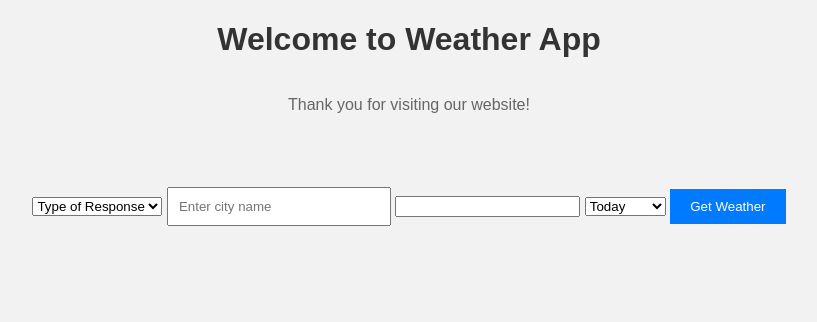
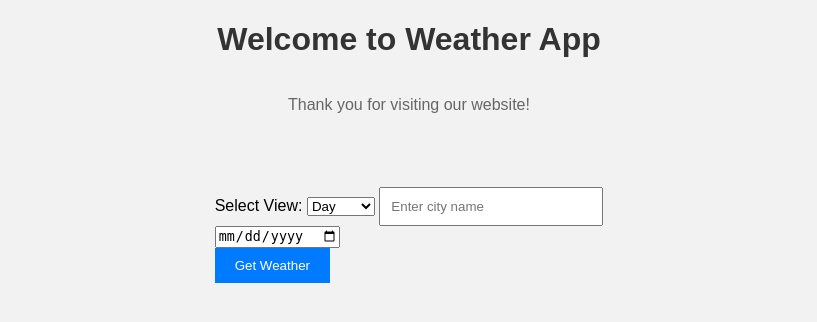
Before and after one commit to someonewhoexists1210/WeatherAPI, a Django app: page / in a window 1280 px wide. Shown: the top 322 px of the page, without its empty margins (231-1048 px from the left). Run offline with Django 5.2, Linux system fonts and the light colour scheme.

Commit message:
fix forms

```diff
--- a/frontend/static/js/index.js
+++ b/frontend/static/js/index.js
@@ -1,26 +1,48 @@
-function updateForm() {
+function updateFormFields() {
     var view = document.getElementById("viewSelect").value;
+    var nl = document.getElementById("keyInputselect").value;
+    console.log(nl)
 
-    document.getElementById("date1Input").style.display = 'none';
-    document.getElementById("date2Input").style.display = 'none';
-    document.getElementById("daysInput").style.display = 'none';
 
-    if (view === "day" || view === "to_date") {
-        document.getElementById("date1Input").style.display = 'block';
-    } else if (view === "range") {
-        document.getElementById("date1Input").style.display = 'block';
-        document.getElementById("date2Input").style.display = 'block';
+    document.getElementById("dateInput").style.display = 'none';
+    document.getElementById("dateRangeInputs").style.display = 'none';
+    document.getElementById("numberInput").style.display = 'none';
+    document.getElementById("keyInput").style.display = 'none';
+    document.getElementById("keyInputtty").style.display = 'none';
+    document.getElementById("keyInputto").style.display = 'none';
+    document.getElementById("weekdayInput").style.display = 'none';
+
+
+    if (view === "day") {
+        document.getElementById("dateInput").style.display = 'block';
+    } else if (view === "tty"){
+        document.getElementById("keyInputtty").style.display = 'block';
+    }else if (view === "range") {
+        document.getElementById("dateRangeInputs").style.display = 'block';
     } else if (view === "next" || view === "last") {
-        document.getElementById("daysInput").style.display = 'block';
+        document.getElementById("numberInput").style.display = 'block';
+        document.getElementById("keyInput").style.display = 'block';
+        if (nl === "weekday") {
+            document.getElementById("numberInput").style.display = 'none';
+            document.getElementById("weekdayInput").style.display = 'block';
+        }
+    } else if (view === "to_date") {
+        document.getElementById("dateInput").style.display = 'block';
+        document.getElementById("keyInputto").style.display = 'block';
     }
 }
 
-let form = document.getElementById("weatherForm");
-form.addEventListener("submit", function(event) {
-    event.preventDefault();
-    console.log(document.getElementById("viewSelect").value);
-    if (document.getElementById("viewSelect").value === "placeholder") {
-        alert("Please select a view");
-    }
+function disableHiddenFields() {
+    const fields = document.querySelectorAll('#weatherForm input, #weatherForm select');
+    fields.forEach(field => {
+        if (field.style.display === 'none' || field.closest('div').style.display === 'none') {
+            field.disabled = true;
+        } else {
+            field.disabled = false;
+        }
+    });
+}
 
+document.addEventListener('DOMContentLoaded', () => {
+    document.getElementById('weatherForm').addEventListener('submit', disableHiddenFields);
 });
--- a/frontend/templates/index.html
+++ b/frontend/templates/index.html
@@ -11,9 +11,9 @@
     <p>Thank you for visiting our website!</p>
     <h3 id='mess'></h3>
 
-    <form id="weatherForm" action='/api/weather'>
-        <select name="view" id="viewSelect" onchange="updateForm()">
-            <option value="placeholder">Type of Response</option>
+    <form id="weatherForm" action='/api/daily' method="GET" onsubmit='disableHiddenFields()'>
+        <label for="viewSelect">Select View:</label>
+        <select name="view" id="viewSelect" onchange="updateFormFields()">
             <option value="day">Day</option>
             <option value="range">Range</option>
             <option value="next">Next</option>
@@ -21,32 +21,65 @@
             <option value="tty">TTY</option>
             <option value="to_date">To Date</option>
         </select>
+
         <input type="text" name="location" placeholder="Enter city name" required>
 
-        <!-- Date Input (Visible for 'day', 'range', 'to_date') -->
-        <input type='date' name='date1' id="date1Input" style="display: none;">
+        <!-- Date Inputs -->
+        <div id="dateInput">
+            <input type="date" name="date" placeholder="Select Date">
+        </div>
 
-        <!-- Second Date Input (Visible for 'range') -->
-        <input type='date' name='date2' id="date2Input" style="display: none;">
+        <!-- Date Range Inputs -->
+        <div id="dateRangeInputs" style="display: none;">
+            <input type="date" name="date1" placeholder="Start Date">
+            <input type="date" name="date2" placeholder="End Date">
+        </div>
 
-        <!-- Number Input (Visible for 'next', 'last') -->
-        <input type='number' name='days' id="daysInput" placeholder="Enter number of days" style="display: none;">
+        <!-- Number Input -->
+        <div id="numberInput" style="display: none;">
+            <input type="number" name="number" placeholder="Enter number" min="1">
+        </div>
 
-        <!-- Number Input (Visible for 'tty') -->
-        <input name='key'></input>
-        <select name='key'>
-            <option value='today'>Today</option>
-            <option value='tomorrow'>Tomorrow</option>
-            <option value='yesterday'>Yesterday</option>
-            <option value='year'>Year</option>
-            <option value='month'>Month</option>
-            <option value='weekend'>Weekend</option>
-        </select>
+        <!-- Key Select Dropdown -->
+        <div id="keyInput" style="display: none;">
+            <select name="key" id="keyInputselect" onchange='updateFormFields()'>
+                <option value="days">Days</option>
+                <option value="weekday">Weekday</option>
+                <option value="weekend">Weekend</option>
+            </select>
+        </div>
 
+        <!-- Key input tty-->
+        <div id="keyInputtty" style="display: none;">
+            <select name="key">
+                <option value="today">Today</option>
+                <option value="tomorrow">Tomorrow</option>
+                <option value="yesterday">Yesterday</option>
+            </select>
+        </div>
 
+        <!-- Key input to_date-->
+        <div id="keyInputto" style="display: none;">
+            <select name="key">
+                <option value="monthtodate">Month To Date</option>
+                <option value="yeartodate">Year To Date</option>
+            </select>
+        </div>
+
+        <!-- Weekday -->
+        <div id="weekdayInput" style="display: none;">
+            <select name="key">
+                <option value="monday">Monday</option>
+                <option value="tuesday">Tuesday</option>
+                <option value="wednesday">Wednesday</option>
+                <option value="thursday">Thursday</option>
+                <option value="friday">Friday</option>
+            </select>
+        </div>
 
         <button type="submit">Get Weather</button>
     </form>
 
+
 </body>
 </html>
```
